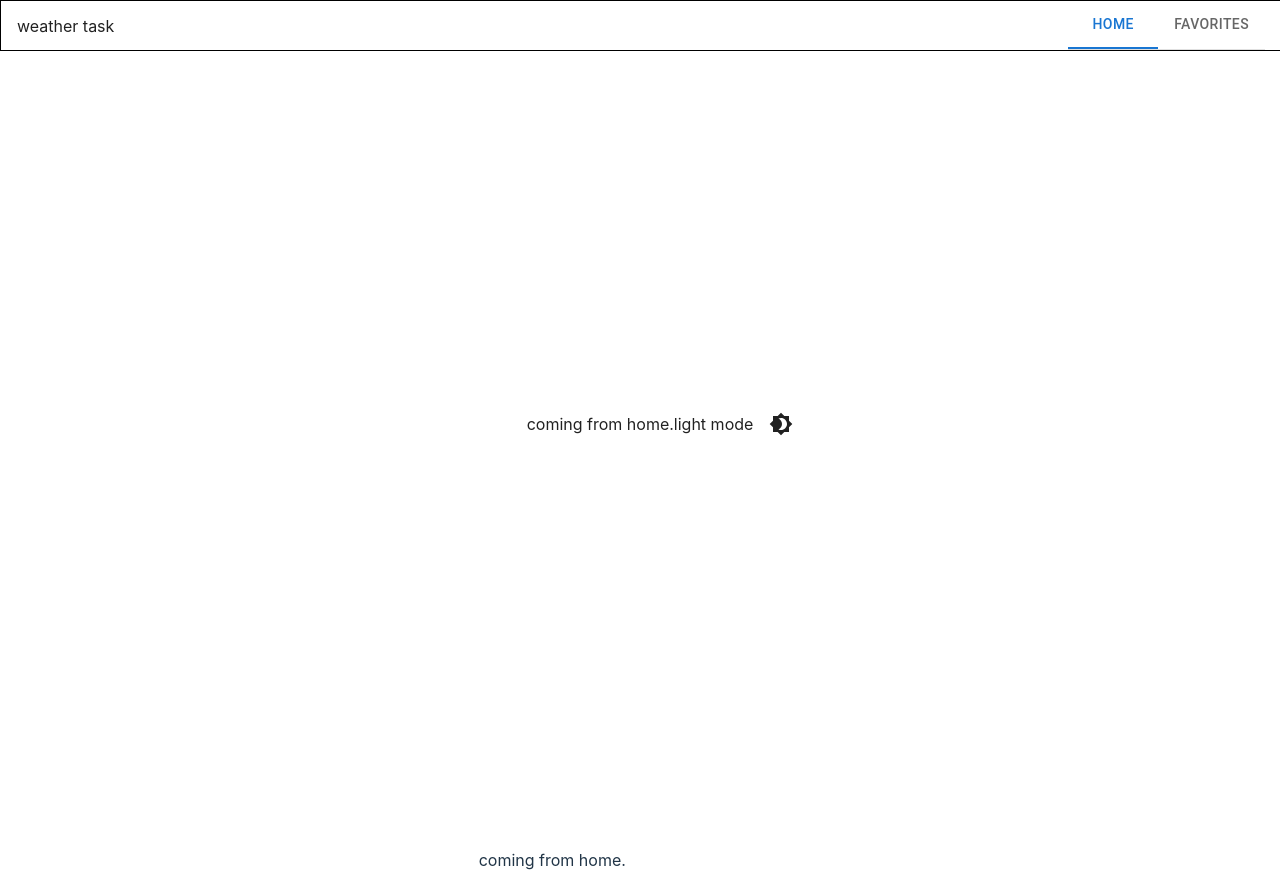
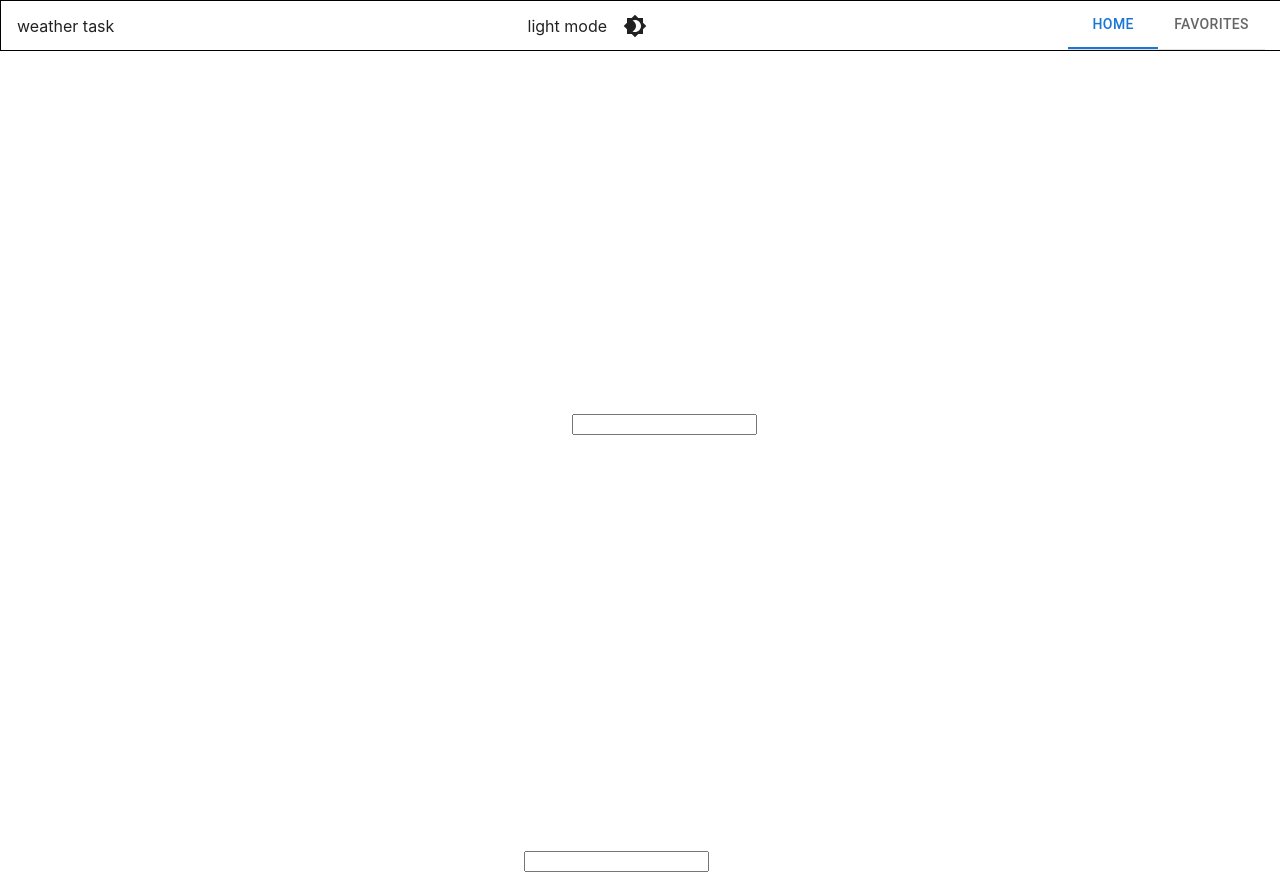
Before and after one commit to syntaxcat/weather-app, a React (Vite) app: page /Home in a window 1280 px wide. Built offline with nearby package versions, Linux system fonts and the light colour scheme.

Commit message:
flex style header

```diff
--- a/src/App.module.css
+++ b/src/App.module.css
@@ -14,3 +14,9 @@
   display: flex;
   align-self: center;
 }
+
+.toggleDarkMode {
+  display: flex;
+  align-items: center;
+  margin: 0 auto;
+}
--- a/src/App.tsx
+++ b/src/App.tsx
@@ -30,6 +30,7 @@ function App() {
     <Box
       sx={{
         display: "flex",
+        flexDirection: "column",
         width: "100%",
         height: "100vh",
         alignItems: "center",
@@ -42,6 +43,20 @@ function App() {
     >
       <Header>
         <div className={classes.taskName}>weather task</div>
+        <div className={classes.toggleDarkMode}>
+          {theme.palette.mode} mode
+          <IconButton
+            sx={{ml: 1}}
+            onClick={colorMode.toggleColorMode}
+            color="inherit"
+          >
+            {theme.palette.mode === "dark" ? (
+              <Brightness7Icon />
+            ) : (
+              <Brightness4Icon />
+            )}
+          </IconButton>
+        </div>
         <div className={classes.navLinks}>
           <Box sx={{width: "100%"}}>
             <Box sx={{borderBottom: 1, borderColor: "divider"}}>
@@ -53,21 +68,11 @@ function App() {
           </Box>
         </div>
       </Header>
+
+      <Outlet />
+
       {value === 0 && <HomePage />}
       {value === 1 && <FavoritesPage />}
-      <Outlet />
-      {theme.palette.mode} mode
-      <IconButton
-        sx={{ml: 1}}
-        onClick={colorMode.toggleColorMode}
-        color="inherit"
-      >
-        {theme.palette.mode === "dark" ? (
-          <Brightness7Icon />
-        ) : (
-          <Brightness4Icon />
-        )}
-      </IconButton>
     </Box>
   )
 }
--- /dev/null
+++ b/src/components/Locations/SearchLocation.tsx
@@ -0,0 +1,7 @@
+import React from "react"
+
+const SearchLocation = () => {
+  return <input type="text" />
+}
+
+export default SearchLocation
--- a/src/components/Pages/HomePage.tsx
+++ b/src/components/Pages/HomePage.tsx
@@ -1,5 +1,13 @@
+import SearchLocation from "../Locations/SearchLocation"
+import WeatherDetails from "../Weather/WeatherDetails"
+
 const HomePage = () => {
-  return <>coming from home.</>
+  return (
+    <>
+      <SearchLocation />
+      <WeatherDetails details={{}} />
+    </>
+  )
 }
 
 export default HomePage
--- /dev/null
+++ b/src/components/Weather/WeatherDetails.tsx
@@ -0,0 +1,8 @@
+import React from "react"
+
+const WeatherDetails = (props: {details: any}) => {
+  console.log(props)
+  return <></>
+}
+
+export default WeatherDetails
```
